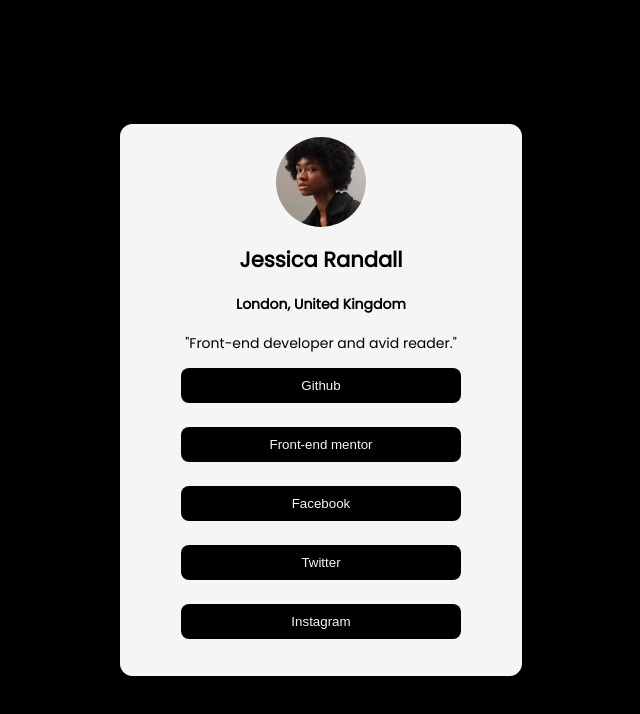
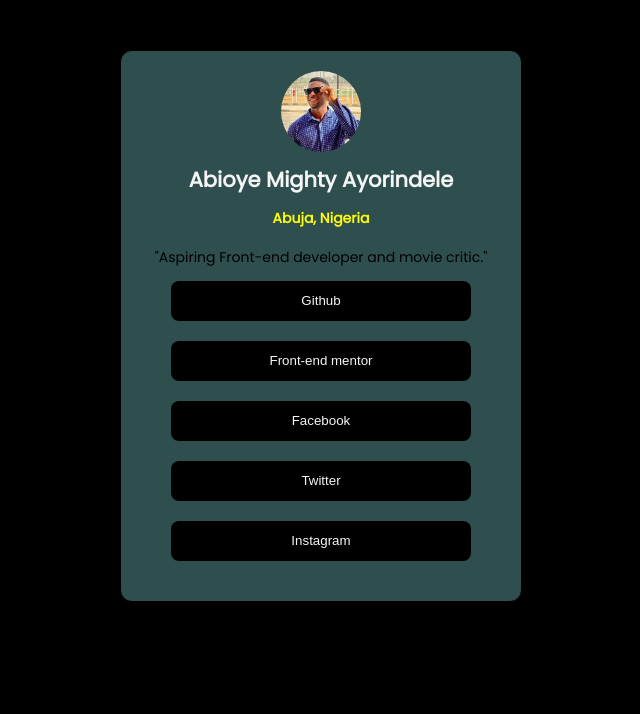
Before and after one commit to Abioye965/profiler-, a plain HTML site: page index.html in a window 1280 px wide. Shown: the whole page, without its empty margins (319-959 px from the left). Drawn offline with Linux system fonts and the light colour scheme.

Commit message:
updated the parent div style

```diff
--- a/index.html
+++ b/index.html
@@ -9,18 +9,21 @@
 </head>
 <body>
     <div class="container">
-
-            <img src="./images/avatar-jessica.jpeg" alt="avatar-jessica" class="image-edit">
+        <div class="move-card">
+            <div class="profile-content">
+            <img src="./images/mighty.jpg" alt="mighty" class="image-edit">
             <div class="text">
-            <h2>Jessica Randall</h2>
-            <h4>London, United Kingdom</h4>
-            <p>"Front-end developer and avid reader."</p>
+            <h2>Abioye Mighty Ayorindele</h2>
+            <h4>Abuja, Nigeria</h4>
+            <p>"Aspiring Front-end developer and movie critic."</p>
             </div>
-            <button class="but-text">Github</button>
-            <button class="but-text">Front-end mentor</button>
-            <button class="but-text">Facebook</button>
-            <button class="but-text">Twitter</button>
-            <button class="but-text">Instagram</button>
+            <a href="https://github.com/Abioye965" target="_blank"><button class="but-text">Github</button></a>
+            <a href="https://www.frontendmentor.io/profile/Abioye965" target="_blank"><button class="but-text">Front-end mentor</button></a>
+            <a href="https://www.facebook.com/ayo.abioye.524" target="_blank"><button class="but-text">Facebook</button></a>
+            <a href="https://x.com/mayorboizod?t=HNckCunVxeozYwgkgyK9gg&s=09" target="_blank"><button class="but-text">Twitter</button></a>
+            <a href="https://www.instagram.com/dahmayor101?igsh=YXJqa3VpYXkweGtq" target="_blank"><button  class="but-text">Instagram</button></a>
+        </div>
+        </div>
     </div>
 </body>
 </html>
--- a/styles.css
+++ b/styles.css
@@ -1,39 +1,64 @@
 body {
-    display: flex;
-    justify-content: center;
-    align-items: center;
   height: 100vh;
   margin: 0;
   background: #000;
-    font-family: Poppins;
   font-size: 14px;
 }
 .container {
+  max-width: 100%;
+  padding-right: 15px;
+  padding-left: 15px;
+  margin-right: auto;
+  margin-left: auto;
+  overflow: hidden !important;
+}
+.move-card{
   display: flex;
-    border: 1px solid #f5f5f5;
+  align-items: center;
+  justify-content: center;
+  flex-direction: column;
+  margin-top: 50px;
+}
+.profile-content{
+  display: flex;
+  align-items: center;
+  justify-content: center;
+  flex-direction: column;
+  border: 1px solid #000;
   border-radius: 12px;
   width: 400px;
   height: 550px;
-    background: #f5f5f5;
-    flex-direction: column;
+  background: darkslategrey;
+  font-family: Poppins;
+}
+.image-edit {
+    width: 20%;
+    border-radius: 50%;
+    display: flex;
     align-items: center;
     justify-content: center;
 }
-.image-edit{
-    width: 90px;
-    height: 90px;
-    border-radius: 50%;
-}
-.but-text{
+.but-text {
   padding: 10px;
-    width: 70%;
+  width: 300px;
+  height: 40px;
   border-radius: 8px;
   background: #000;
   color: #f5f5f5;
   border: 0;
   text-align: center;
-    margin-bottom: 24px;
+  margin-bottom: 20px;
 }
-.text{
+.text {
   text-align: center;
+  line-height: 20px;
 }
+.text h2 {
+  color: #f5f5f5;
+}
+.text h4 {
+  color: yellow;
+}
+.but-text:hover {
+  transform: scale(1.03);
+}
```
Also changed, not shown: images/mighty.jpg (added). Lines whose indentation alone changed are shown as unchanged.
